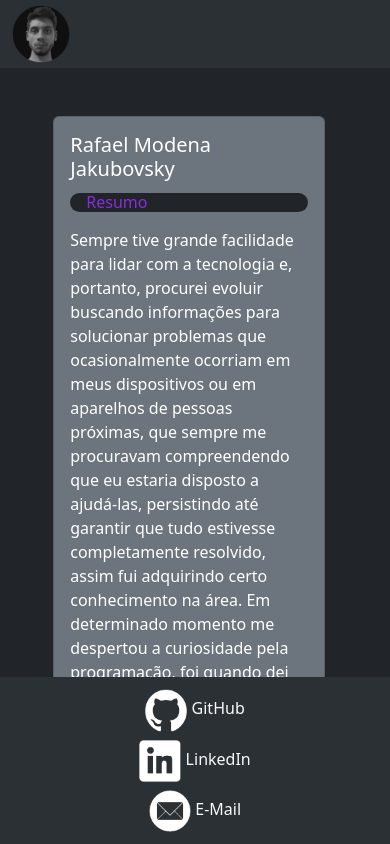
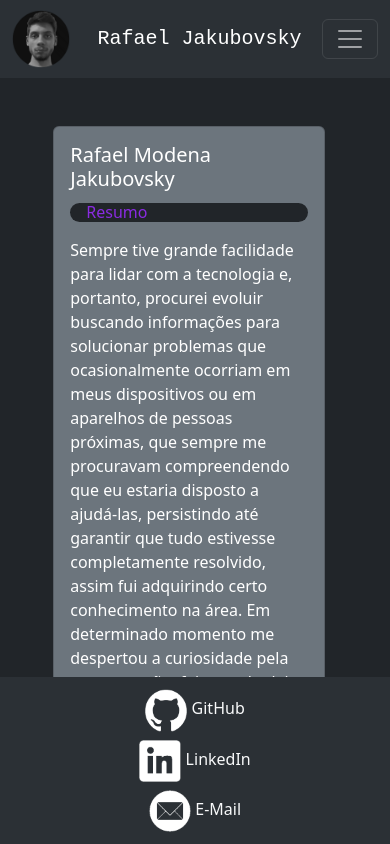
Before and after one commit to Rafael-MJ/rafaelmj.xyz, an Angular app: page /main in a window 390 px wide. Built offline with nearby package versions, Linux system fonts and the light colour scheme.

Commit message:
feat: add mobile display to nav-header

```diff
--- a/src/app/nav-header/nav-header.component.css
+++ b/src/app/nav-header/nav-header.component.css
@@ -1,11 +1,11 @@
 .navbar {
   padding: 0px;
-}
-
-.navbar-brand {
-  max-height: 8vh;
 }
 
 .container-fluid {
   font-family: "Courier New", Courier, monospace;
 }
+
+#me-icon {
+  max-height: 8vh;
+}
--- a/src/app/nav-header/nav-header.component.html
+++ b/src/app/nav-header/nav-header.component.html
@@ -1,7 +1,16 @@
-<nav class="navbar navbar-expand-lg bg-body-tertiary" data-bs-theme="dark">
+<nav class="navbar navbar-expand-md bg-body-tertiary sticky-top" data-bs-theme="dark">
   <div class="container-fluid fs-5">
+    <a class="navbar-brand d-md-none" href="#">
+      <img class="navbar-brand" id="me-icon" src="../../assets/me.png" alt="" />
+      Rafael Jakubovsky
+    </a>
+    <button class="navbar-toggler" type="button" data-bs-toggle="offcanvas" data-bs-target="#offcanvas" aria-controls="#offcanvas" aria-label="Toggle navigation">
+      <span class="navbar-toggler-icon"></span>
+    </button>
+    <div class="offcanvas offcanvas-end" tabindex="-1" id="#offcanvas" aria-labelledby="#offcanvasLabel">
+      <div class="offcanvas-body">
           <a href="#">
-      <img class="navbar-brand" src="../../assets/me.png" alt="" />
+            <img class="navbar-brand" id="me-icon" src="../../assets/me.png" alt="" />
           </a>
           <div class="collapse navbar-collapse" id="navbarNavDropdown">
             <ul class="navbar-nav">
@@ -27,4 +36,6 @@
             </ul>
         </div>
       </div>
+    </div>
+  </div>
 </nav>
```
Lines whose indentation alone changed are shown as unchanged.
